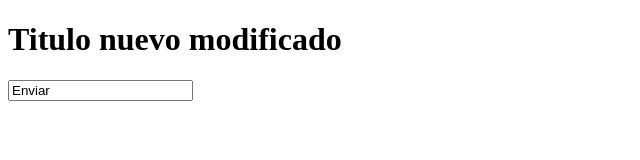
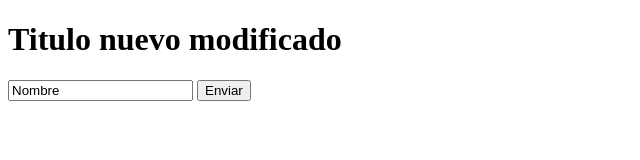
Before and after one commit to Kevin-Fuentes/Practices_git, a plain HTML site: page index.html in a window 1280 px wide. Shown: the whole page, without its empty margins (0-640 px from the left). Drawn offline with Linux system fonts and the light colour scheme.

Commit message:
Se modifico index

```diff
--- a/index.html
+++ b/index.html
@@ -6,7 +6,8 @@
      <title>Document</title>
      <h1>Titulo nuevo modificado</h1>
      <form action="#">
-          <input type="text" value="Enviar">
+          <input type="text" value="Nombre">
+          <input type="button" value="Enviar">
      </form>
 </head>
 <body>
```
